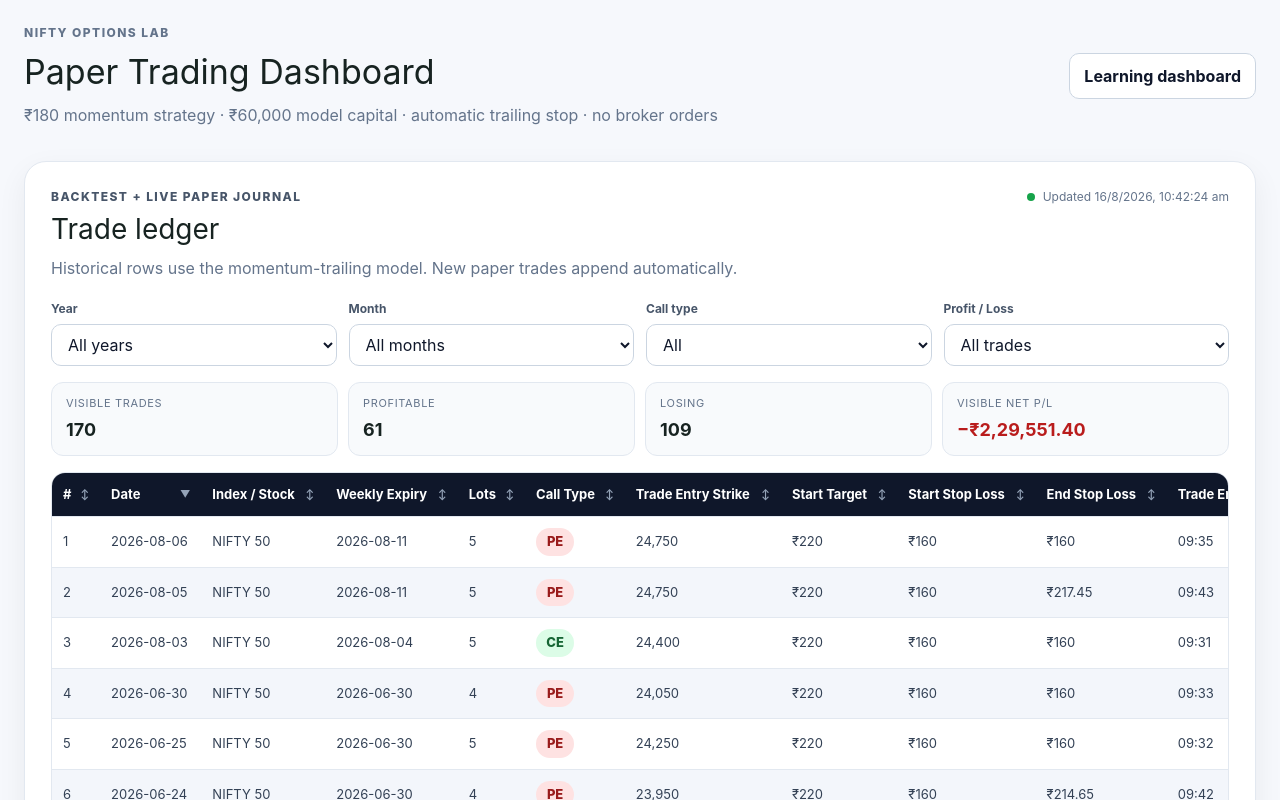
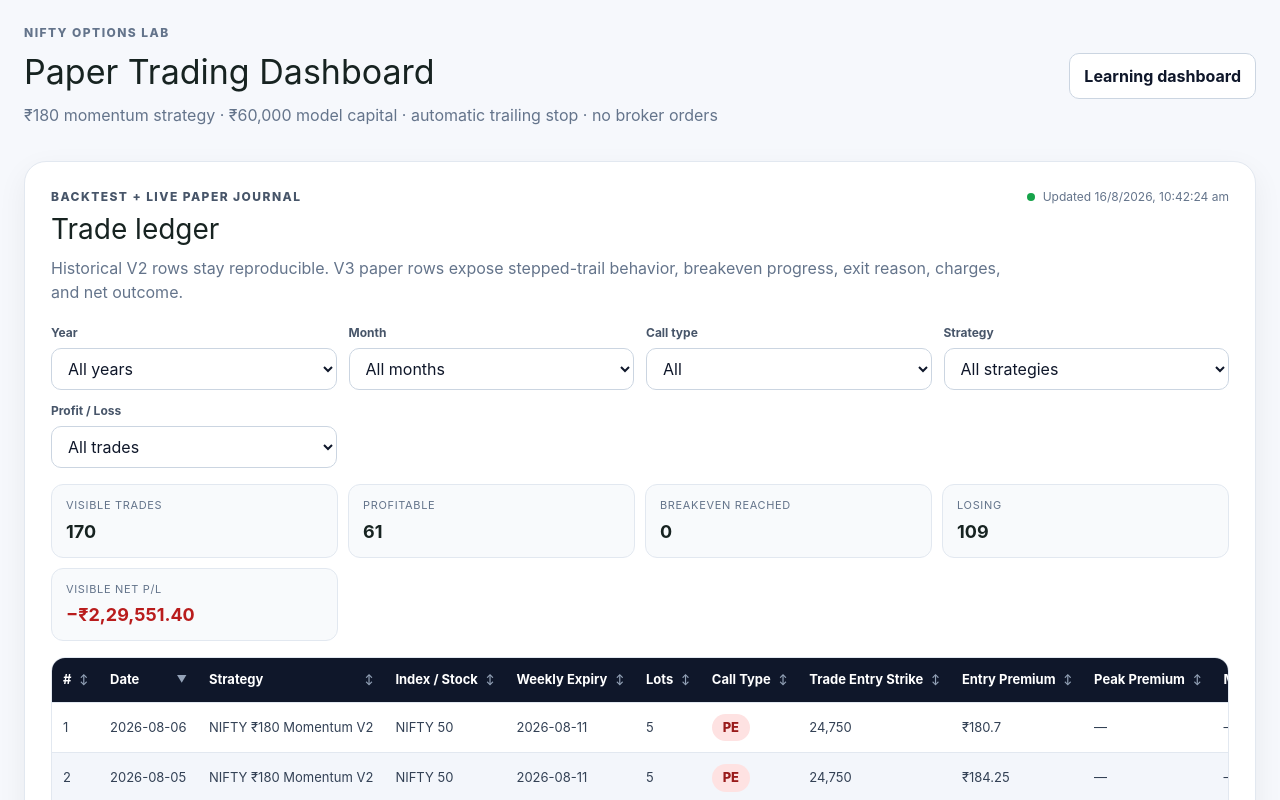
Before and after one commit to imvishalmittal/nifty-options-lab, a Next.js app: page /paper in a window 1280 px wide. Shown: the top 800 px of the page. Built offline with nearby package versions, Linux system fonts and the light colour scheme.

Commit message:
Show stepped trail outcomes in dashboard

```diff
--- a/app/paper-ledger.tsx
+++ b/app/paper-ledger.tsx
@@ -10,6 +10,7 @@ type Source = "BACKTEST" | "PAPER";
 
 type PaperTrade = {
   source?: Source;
+  strategy?: string;
   date: string;
   indexStockName: string;
   weeklyExpiry: string;
@@ -23,6 +24,16 @@ type PaperTrade = {
   exitTime: string;
   stopLossAdjustments: number;
   totalPnl: number;
+  entryPremium?: number;
+  peakPremium?: number;
+  maxFavorableMove?: number;
+  trailStepPoints?: number;
+  trailGapPoints?: number;
+  breakevenReached?: boolean;
+  exitPremium?: number;
+  exitReason?: string;
+  grossPnl?: number;
+  charges?: number;
 };
 
 type SortKey = "rowNo" | keyof PaperTrade;
@@ -33,19 +44,34 @@ const num = new Intl.NumberFormat("en-IN", { maximumFractionDigits: 2 });
 const columns: Array<{ key: SortKey; label: string }> = [
   { key: "rowNo", label: "#" },
   { key: "date", label: "Date" },
+  { key: "strategy", label: "Strategy" },
   { key: "indexStockName", label: "Index / Stock" },
   { key: "weeklyExpiry", label: "Weekly Expiry" },
   { key: "lots", label: "Lots" },
   { key: "callType", label: "Call Type" },
   { key: "strikePrice", label: "Trade Entry Strike" },
-  { key: "startTarget", label: "Start Target" },
+  { key: "entryPremium", label: "Entry Premium" },
+  { key: "peakPremium", label: "Peak Premium" },
+  { key: "maxFavorableMove", label: "Max Favorable Move" },
+  { key: "trailStepPoints", label: "Trail Step" },
+  { key: "trailGapPoints", label: "Trail Gap" },
+  { key: "breakevenReached", label: "BE Reached" },
+  { key: "startTarget", label: "BE / Start Target" },
   { key: "startStopLoss", label: "Start Stop Loss" },
   { key: "endStopLoss", label: "End Stop Loss" },
   { key: "entryTime", label: "Trade Entry Time" },
   { key: "exitTime", label: "Trade Exit Time" },
+  { key: "exitPremium", label: "Exit Premium" },
+  { key: "exitReason", label: "Exit Reason" },
   { key: "stopLossAdjustments", label: "SL Adjustments" },
-  { key: "totalPnl", label: "Total P/L" },
+  { key: "grossPnl", label: "Gross P/L" },
+  { key: "charges", label: "Charges" },
+  { key: "totalPnl", label: "Net P/L" },
 ];
+
+function optionalNumber(value: unknown) {
+  return value === null || value === undefined || value === "" || !Number.isFinite(Number(value)) ? undefined : Number(value);
+}
 
 function normalizeTrade(value: unknown): PaperTrade | null {
   if (!value || typeof value !== "object") return null;
@@ -53,18 +79,35 @@ function normalizeTrade(value: unknown): PaperTrade | null {
   if (!row.date || !row.indexStockName || !row.weeklyExpiry || (row.callType !== "CE" && row.callType !== "PE")) return null;
   const numericKeys = ["lots", "strikePrice", "startTarget", "startStopLoss", "endStopLoss", "stopLossAdjustments", "totalPnl"] as const;
   for (const key of numericKeys) if (!Number.isFinite(Number(row[key]))) return null;
+  const source: Source = row.source === "PAPER" ? "PAPER" : "BACKTEST";
   return {
-    source: row.source === "PAPER" ? "PAPER" : "BACKTEST",
+    source,
+    strategy: row.strategy ? String(row.strategy) : source === "BACKTEST" ? "NIFTY ₹180 Momentum V2" : "Paper",
     date: String(row.date), indexStockName: String(row.indexStockName), weeklyExpiry: String(row.weeklyExpiry),
     lots: Number(row.lots), callType: row.callType, strikePrice: Number(row.strikePrice), startTarget: Number(row.startTarget),
     startStopLoss: Number(row.startStopLoss), endStopLoss: Number(row.endStopLoss), entryTime: String(row.entryTime ?? ""),
     exitTime: String(row.exitTime ?? ""), stopLossAdjustments: Number(row.stopLossAdjustments), totalPnl: Number(row.totalPnl),
+    entryPremium: optionalNumber(row.entryPremium), peakPremium: optionalNumber(row.peakPremium), maxFavorableMove: optionalNumber(row.maxFavorableMove),
+    trailStepPoints: optionalNumber(row.trailStepPoints), trailGapPoints: optionalNumber(row.trailGapPoints),
+    breakevenReached: typeof row.breakevenReached === "boolean" ? row.breakevenReached : undefined,
+    exitPremium: optionalNumber(row.exitPremium), exitReason: row.exitReason ? String(row.exitReason) : undefined,
+    grossPnl: optionalNumber(row.grossPnl), charges: optionalNumber(row.charges),
   };
 }
 
 function compareValues(a: unknown, b: unknown) {
+  if (typeof a === "boolean" && typeof b === "boolean") return Number(a) - Number(b);
   if (typeof a === "number" && typeof b === "number") return a - b;
   return String(a ?? "").localeCompare(String(b ?? ""), "en", { numeric: true });
+}
+
+function premium(value?: number) {
+  return value === undefined ? "—" : `₹${num.format(value)}`;
+}
+
+function pnl(value?: number) {
+  if (value === undefined) return "—";
+  return `${value >= 0 ? "+" : "−"}₹${money.format(Math.abs(value))}`;
 }
 
 export default function PaperLedger() {
@@ -72,6 +115,7 @@ export default function PaperLedger() {
   const [year, setYear] = useState("ALL");
   const [month, setMonth] = useState("ALL");
   const [callType, setCallType] = useState<"ALL" | CallType>("ALL");
+  const [strategy, setStrategy] = useState("ALL");
   const [pnlFilter, setPnlFilter] = useState<PnlFilter>("ALL");
   const [sortKey, setSortKey] = useState<SortKey>("date");
   const [sortDir, setSortDir] = useState<SortDir>("desc");
@@ -100,12 +144,14 @@ export default function PaperLedger() {
   const months = useMemo(() => Array.from(new Set(rows
     .filter((row) => year === "ALL" || row.date.startsWith(`${year}-`))
     .map((row) => row.date.slice(0, 7)))).sort().reverse(), [rows, year]);
+  const strategies = useMemo(() => Array.from(new Set(rows.map((row) => row.strategy).filter(Boolean) as string[])).sort(), [rows]);
 
   const displayed = useMemo(() => {
     const base = rows.map((trade, index) => ({ trade, originalRow: index + 1 })).filter(({ trade }) => {
       if (year !== "ALL" && !trade.date.startsWith(`${year}-`)) return false;
       if (month !== "ALL" && !trade.date.startsWith(month)) return false;
       if (callType !== "ALL" && trade.callType !== callType) return false;
+      if (strategy !== "ALL" && trade.strategy !== strategy) return false;
       if (pnlFilter === "PROFIT" && trade.totalPnl <= 0) return false;
       if (pnlFilter === "LOSS" && trade.totalPnl >= 0) return false;
       return true;
@@ -117,10 +163,11 @@ export default function PaperLedger() {
       return sortDir === "asc" ? result : -result;
     });
     return base;
-  }, [rows, year, month, callType, pnlFilter, sortKey, sortDir]);
+  }, [rows, year, month, callType, strategy, pnlFilter, sortKey, sortDir]);
 
   const totalPnl = displayed.reduce((sum, row) => sum + row.trade.totalPnl, 0);
   const profits = displayed.filter((row) => row.trade.totalPnl > 0).length;
+  const beReached = displayed.filter((row) => row.trade.breakevenReached === true).length;
 
   function sortBy(key: SortKey) {
     if (key === sortKey) setSortDir((current) => current === "asc" ? "desc" : "asc");
@@ -130,7 +177,7 @@ export default function PaperLedger() {
   return <section className={styles.ledger} id="trade-ledger">
     <div className={styles.heading}>
       <div><p className={styles.eyebrow}>Backtest + live paper journal</p><h2>Trade ledger</h2>
-        <p>Historical rows use the momentum-trailing model. New paper trades append automatically.</p></div>
+        <p>Historical V2 rows stay reproducible. V3 paper rows expose stepped-trail behavior, breakeven progress, exit reason, charges, and net outcome.</p></div>
       <div className={styles.status}><span className={loadState === "ok" ? styles.ok : styles.warn} />
         {loadState === "loading" ? "Loading…" : loadState === "error" ? "Journal unavailable" : `Updated ${lastUpdated}`}</div>
     </div>
@@ -142,6 +189,8 @@ export default function PaperLedger() {
         <option value="ALL">All months</option>{months.map((value) => <option key={value} value={value}>{new Date(`${value}-01T00:00:00`).toLocaleDateString("en-IN", { month: "long", year: "numeric" })}</option>)}</select></label>
       <label><span>Call type</span><select value={callType} onChange={(e) => setCallType(e.target.value as "ALL" | CallType)}>
         <option value="ALL">All</option><option value="CE">CE</option><option value="PE">PE</option></select></label>
+      <label><span>Strategy</span><select value={strategy} onChange={(e) => setStrategy(e.target.value)}>
+        <option value="ALL">All strategies</option>{strategies.map((value) => <option key={value}>{value}</option>)}</select></label>
       <label><span>Profit / Loss</span><select value={pnlFilter} onChange={(e) => setPnlFilter(e.target.value as PnlFilter)}>
         <option value="ALL">All trades</option><option value="PROFIT">Profit only</option><option value="LOSS">Loss only</option></select></label>
     </div>
@@ -149,6 +198,7 @@ export default function PaperLedger() {
     <div className={styles.summary}>
       <div><span>Visible trades</span><strong>{displayed.length}</strong></div>
       <div><span>Profitable</span><strong>{profits}</strong></div>
+      <div><span>Breakeven reached</span><strong>{beReached}</strong></div>
       <div><span>Losing</span><strong>{displayed.length - profits}</strong></div>
       <div><span>Visible net P/L</span><strong className={totalPnl >= 0 ? styles.profit : styles.loss}>{totalPnl >= 0 ? "+" : "−"}₹{money.format(Math.abs(totalPnl))}</strong></div>
     </div>
@@ -157,14 +207,18 @@ export default function PaperLedger() {
       <button type="button" onClick={() => sortBy(column.key)}>{column.label}<span>{sortKey === column.key ? (sortDir === "asc" ? "▲" : "▼") : "↕"}</span></button>
     </th>)}</tr></thead><tbody>
       {displayed.map(({ trade, originalRow }, displayIndex) => <tr key={`${trade.date}-${trade.callType}-${trade.strikePrice}-${originalRow}`}>
-        <td>{displayIndex + 1}</td><td>{trade.date}</td><td>{trade.indexStockName}</td><td>{trade.weeklyExpiry}</td>
+        <td>{displayIndex + 1}</td><td>{trade.date}</td><td>{trade.strategy || "—"}</td><td>{trade.indexStockName}</td><td>{trade.weeklyExpiry}</td>
         <td>{trade.lots}</td><td><span className={`${styles.optionBadge} ${trade.callType === "CE" ? styles.ce : styles.pe}`}>{trade.callType}</span></td>
-        <td>{num.format(trade.strikePrice)}</td><td>₹{num.format(trade.startTarget)}</td><td>₹{num.format(trade.startStopLoss)}</td><td>₹{num.format(trade.endStopLoss)}</td>
-        <td>{trade.entryTime || "—"}</td><td>{trade.exitTime || "—"}</td><td>{trade.stopLossAdjustments}</td>
-        <td className={trade.totalPnl >= 0 ? styles.profit : styles.loss}>{trade.totalPnl >= 0 ? "+" : "−"}₹{money.format(Math.abs(trade.totalPnl))}</td>
+        <td>{num.format(trade.strikePrice)}</td><td>{premium(trade.entryPremium)}</td><td>{premium(trade.peakPremium)}</td><td>{premium(trade.maxFavorableMove)}</td>
+        <td>{trade.trailStepPoints === undefined ? "—" : `${num.format(trade.trailStepPoints)} pts`}</td><td>{trade.trailGapPoints === undefined ? "—" : `${num.format(trade.trailGapPoints)} pts`}</td>
+        <td>{trade.breakevenReached === undefined ? "—" : trade.breakevenReached ? "Yes" : "No"}</td><td>₹{num.format(trade.startTarget)}</td>
+        <td>₹{num.format(trade.startStopLoss)}</td><td>₹{num.format(trade.endStopLoss)}</td><td>{trade.entryTime || "—"}</td><td>{trade.exitTime || "—"}</td>
+        <td>{premium(trade.exitPremium)}</td><td>{trade.exitReason || "—"}</td><td>{trade.stopLossAdjustments}</td>
+        <td className={(trade.grossPnl ?? 0) >= 0 ? styles.profit : styles.loss}>{pnl(trade.grossPnl)}</td><td>{trade.charges === undefined ? "—" : `₹${money.format(trade.charges)}`}</td>
+        <td className={trade.totalPnl >= 0 ? styles.profit : styles.loss}>{pnl(trade.totalPnl)}</td>
       </tr>)}
-      {!displayed.length && <tr><td className={styles.empty} colSpan={14}>No trades match the selected filters.</td></tr>}
+      {!displayed.length && <tr><td className={styles.empty} colSpan={25}>No trades match the selected filters.</td></tr>}
     </tbody></table></div>
-    <p className={styles.footnote}>Paper mode only. P/L is simulated and includes the configured transaction-cost model; no broker order is placed.</p>
+    <p className={styles.footnote}>Paper mode only. Breakeven means the trailing stop reached the actual entry premium on a completed-bar basis; net P/L may still be negative after charges/slippage. No broker order is placed.</p>
   </section>;
 }
```
